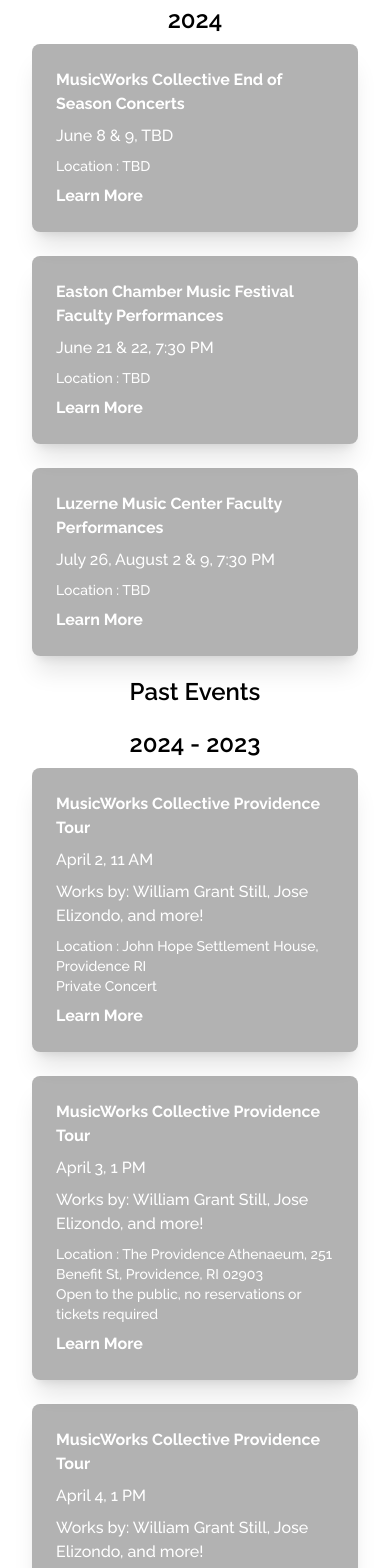
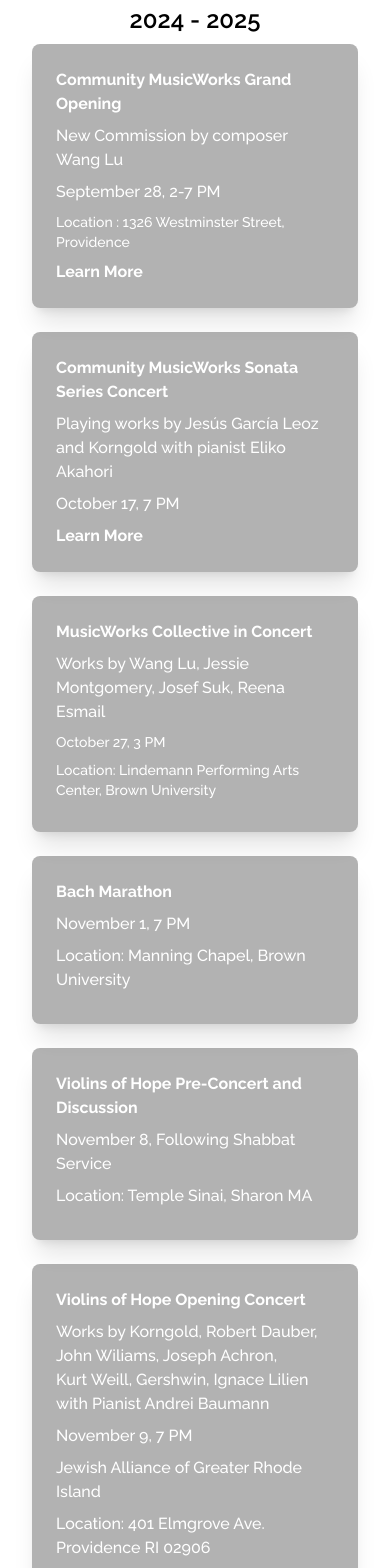
Before and after one commit to DanieleZils/next-trial, a Next.js app: page /upcoming-events in a window 390 px wide. Shown: the part 420-1988 px from the top of the page. Built offline with nearby package versions, Linux system fonts and the light colour scheme.

Commit message:
events + changes in bio

```diff
--- a/app/about/page.jsx
+++ b/app/about/page.jsx
@@ -33,9 +33,11 @@
             <h1 className="font-semibold text-xl pt-32 px-2">Biography</h1>
             <div className="text-sm md:text-base max-w-lg pt-8">
             <p className="p-2 leading-relaxed md:font-medium text-left mb-10">
-            Becca Kasdan is currently a Resident Musician at Community MusicWorks and a Teaching Associate at Brown University in Providence, RI.
-            At CMW, Becca performs as a member of the MusicWorks Collective, teaches violin lessons, and actively participates and coordinates community engagement
-            projects and initiatives. Dr. Kasdan teaches applied violin lessons and coaches chamber music for undergraduate and graduate students at Brown University.
+            Becca Kasdan is currently a Resident Musician at Community MusicWorks,
+            a Teaching Associate at Brown University, and Violin Faculty at New England Conservatory Preparatory/Expanded Education.
+            At CMW, Becca performs as a member of the MusicWorks Collective, teaches violin lessons, and actively participates and coordinates
+            community engagement projects and initiatives. Dr. Kasdan teaches applied violin lessons and coaches chamber music for undergraduate and
+            graduate students at Brown University and pre-college lessons to violin students at NEC.
             <br/> <br/> Becca received her Doctor of Musical
             Arts in Violin Performance at the University of Illinois at Urbana-Champaign where she studied with Meg
             Freivogel of the Jupiter String Quartet and served as the Violin Teaching Assistant. Previously, Becca
--- a/app/teaching/page.jsx
+++ b/app/teaching/page.jsx
@@ -66,6 +66,8 @@
                         <a href="https://communitymusicworks.org/" target="_blank" rel="noreferrer" className='text-sm md:text-base font-medium text-maroon'>Learn More!</a>
                         <h3 className='text-base md:text-lg font-bold pt-4 '>Teaching Associate- Brown University</h3>
                         <a href="https://music.brown.edu/" target="_blank" rel="noreferrer" className='text-sm md:text-base font-medium text-maroon'>Learn More!</a>
+                        <h3 className='text-base md:text-lg font-bold pt-4 '>String Faculty- New England Conservatory Preparatory/Expanded Education</h3>
+                        <a href="https://necmusic.edu/expanded-education/nec-prep/" target="_blank" rel="noreferrer" className='text-sm md:text-base font-medium text-maroon'>Learn More!</a>
 
                         <h3 className='text-base md:text-lg font-bold py-4'>Summer Teaching:</h3>
                         <p className='text-sm '>Faculty- Rhode Island Philharmonic Summer Chamber Music Workshop:</p>
--- a/app/upcoming-events/page.jsx
+++ b/app/upcoming-events/page.jsx
@@ -34,14 +34,84 @@
             <div ref={contentRef}
             className="relative p-8 py-24 md:px-12 md:py-24 md:absolute md:inset-0 md:z-10 md:bg-transparent md:mb-10 transition-opacity opacity-0 duration-[2s]">
                 <h2 className=" py-5 text-2xl font-semibold text-black md:text-black md:py-5 text-center md:text-left">Upcoming Events</h2>
-                <h2 className=" pb-2 text-2xl font-semibold text-black md:text-black text-center md:text-left">2024</h2>
+                <h2 className=" pb-2 text-2xl font-semibold text-black md:text-black text-center md:text-left">2024 - 2025</h2>
                 <div className='md:text-black md:text-left space-y-6'>
                     {/* Replace these divs with your own event data */}
                     <div className="bg-black bg-opacity-30 md:text-black text-white md:bg-transparent rounded-lg shadow-xl md:shadow-none p-6 md:p-0">
-                        <h3 className="font-bold pb-2">MusicWorks Collective End of Season Concerts</h3>
-                        <p className='font-medium text-base pb-2'>  June 8 & 9, TBD </p>
+                        <h3 className="font-bold pb-2">Community MusicWorks Grand Opening </h3>
+                        <p className='font-medium text-base pb-2'>New Commission by composer Wang Lu</p>
+                        <p className='font-medium text-base pb-2'>September 28, 2-7 PM </p>
+                        <p className='font-medium text-sm pb-2'>Location : 1326 Westminster Street, Providence</p>
+                           <a href="https://communitymusicworks.org/event/cmw-grand-opening-celebration/" className='font-bold hover:text-maroon'>Learn More</a>
+                    </div>
+                    <div className="bg-black bg-opacity-30 md:text-black text-white md:bg-transparent rounded-lg shadow-xl md:shadow-none p-6 md:p-0">
+                        <h3 className="font-bold pb-2">Community MusicWorks Sonata Series Concert</h3>
+                        <p className='font-medium text-base pb-2'>Playing works by  Jesús García Leoz and Korngold with pianist Eliko Akahori</p>
+                        <p className='font-medium text-base pb-2'>October 17, 7 PM </p>
+                           <a href="https://communitymusicworks.org/event/sonata-series-event-1-2/" className='font-bold hover:text-maroon'>Learn More</a>
+                    </div>
+                    <div className="bg-black bg-opacity-30 md:text-black text-white md:bg-transparent rounded-lg shadow-xl md:shadow-none p-6 md:p-0">
+                        <h3 className="font-bold pb-2">MusicWorks Collective in Concert</h3>
+                        <p className='font-medium text-base pb-2'>Works by Wang Lu, Jessie Montgomery, Josef Suk, Reena Esmail </p>
+                        <p className='font-medium text-sm pb-2'>October 27, 3 PM</p>
+                        <p className='font-medium text-sm pb-2'>Location: Lindemann Performing Arts Center, Brown University</p>
+                    </div>
+                    <div className="bg-black bg-opacity-30 md:text-black text-white md:bg-transparent rounded-lg shadow-xl md:shadow-none p-6 md:p-0">
+                        <h3 className="font-bold pb-2">Bach Marathon</h3>
+                        <p className='font-medium text-base pb-2'>November 1, 7 PM</p>
+                        <p className='font-medium text-base pb-2'>Location: Manning Chapel, Brown University </p>
+                    </div>
+                    <div className="bg-black bg-opacity-30 md:text-black text-white md:bg-transparent rounded-lg shadow-xl md:shadow-none p-6 md:p-0">
+                        <h3 className="font-bold pb-2">Violins of Hope Pre-Concert and Discussion</h3>
+                        <p className='font-medium text-base pb-2'>November 8, Following Shabbat Service</p>
+                        <p className='font-medium text-base pb-2'>Location: Temple Sinai, Sharon MA </p>
+                    </div>
+                    <div className="bg-black bg-opacity-30 md:text-black text-white md:bg-transparent rounded-lg shadow-xl md:shadow-none p-6 md:p-0">
+                        <h3 className="font-bold pb-2">Violins of Hope Opening Concert</h3>
+                        <p className='font-medium text-base pb-2'>Works by Korngold, Robert Dauber, John Wiliams, Joseph Achron,<br></br>
+                        Kurt Weill, Gershwin, Ignace Lilien with Pianist Andrei Baumann</p>
+                        <p className='font-medium text-base pb-2'>November 9, 7 PM</p>
+                        <p className='font-medium text-base pb-2'>Jewish Alliance of Greater Rhode Island</p>
+                        <p className='font-medium text-base pb-2'>Location: 401 Elmgrove Ave. Providence RI 02906</p>
+                    </div>
+                    <div className="bg-black bg-opacity-30 md:text-black text-white md:bg-transparent rounded-lg shadow-xl md:shadow-none p-6 md:p-0">
+                        <h3 className="font-bold pb-2">MusicWorks Collective Concert</h3>
+                        <p className='font-medium text-base pb-2'>Featuring Jeremy Eicher's book, Time's Echo,<br></br>
+                        Works by Shostakovich, Britten, and Strauss</p>
+                        <p className='font-medium text-base pb-2'>January 25, 26 - Time TBD</p>
+                        <p className='font-medium text-base pb-2'>Location: 1326 Westminster St. Providence</p>
+                    </div>
+                    <div className="bg-black bg-opacity-30 md:text-black text-white md:bg-transparent rounded-lg shadow-xl md:shadow-none p-6 md:p-0">
+                        <h3 className="font-bold pb-2">Mendelssohn Octet with the Isidore Quartet</h3>
+                        <p className='font-medium text-base pb-2'>March 15, Time TBD</p>
+                        <p className='font-medium text-base pb-2'>Location: 1326 Westminster St. Providence, RI </p>
+                    </div>
+                    <div className="bg-black bg-opacity-30 md:text-black text-white md:bg-transparent rounded-lg shadow-xl md:shadow-none p-6 md:p-0">
+                        <h3 className="font-bold pb-2">MusicWorks Collective Concert</h3>
+                        <p className='font-medium text-base pb-2'>April 5 and 6, Time TBD</p>
+                        <p className='font-medium text-base pb-2'>Location: 1326 Westminster St. Providence, RI</p>
+                    </div>
+                    <div className="bg-black bg-opacity-30 md:text-black text-white md:bg-transparent rounded-lg shadow-xl md:shadow-none p-6 md:p-0">
+                        <h3 className="font-bold pb-2">Korngold Suite for 2 violins, cello and piano, other chamber works TBA</h3>
+                        <p className='font-medium text-base pb-2'>April 26 and 27, Time TBD</p>
+                        <p className='font-medium text-base pb-2'>Location: Providence and Dedham/Falmouth MA</p>
+                    </div>
+                    <div className="bg-black bg-opacity-30 md:text-black text-white md:bg-transparent rounded-lg shadow-xl md:shadow-none p-6 md:p-0">
+                        <h3 className="font-bold pb-2">MusicWorks Collective Season Finale concerts</h3>
+                        <p className='font-medium text-base pb-2'>Works by Tchaikovsky, Jennifer Higdon, and Nikos Skalkotas</p>
+                        <p className='font-medium text-base pb-2'>June 7 and 8, Time TBD</p>
+                        <p className='font-medium text-base pb-2'>Location: 1326 Westminster St. Providence RI</p>
+                    </div>
+                </div>
+                <h2 className=" py-5 text-2xl font-semibold text-black md:text-black md:py-5 text-center md:text-left">Past Events</h2>
+                <h2 className=" pb-2 text-2xl font-semibold text-black md:text-black text-center md:text-left">2024 - 2023</h2>
+                <div className='md:text-black md:text-left space-y-6'>
+                    {/* Replace these divs with your own event data */}
+                    <div className="bg-black bg-opacity-30 md:text-black text-white md:bg-transparent rounded-lg shadow-xl md:shadow-none p-6 md:p-0">
+                        <h3 className="font-bold pb-2">Luzerne Music Center Faculty Performances</h3>
+                        <p className='font-medium text-base pb-2'> July 26, August 2 & 9, 7:30 PM </p>
                         <p className='font-medium text-sm pb-2'>Location : TBD</p>
-                           <a href="https://communitymusicworks.org/event/musicworks-collective-season-finale-concert/" className='font-bold hover:text-maroon'>Learn More</a>
+                           <a href="https://www.luzernemusic.org/2023-season" className='font-bold hover:text-maroon'>Learn More</a>
                     </div>
                     <div className="bg-black bg-opacity-30 md:text-black text-white md:bg-transparent rounded-lg shadow-xl md:shadow-none p-6 md:p-0">
                         <h3 className="font-bold pb-2">Easton Chamber Music Festival Faculty Performances</h3>
@@ -50,17 +120,11 @@
                            <a href="https://eastonchambermusicfestival.org/concerts.html" className='font-bold hover:text-maroon'>Learn More</a>
                     </div>
                     <div className="bg-black bg-opacity-30 md:text-black text-white md:bg-transparent rounded-lg shadow-xl md:shadow-none p-6 md:p-0">
-                        <h3 className="font-bold pb-2">Luzerne Music Center Faculty Performances</h3>
-                        <p className='font-medium text-base pb-2'> July 26, August 2 & 9, 7:30 PM </p>
+                        <h3 className="font-bold pb-2">MusicWorks Collective End of Season Concerts</h3>
+                        <p className='font-medium text-base pb-2'>  June 8 & 9, TBD </p>
                         <p className='font-medium text-sm pb-2'>Location : TBD</p>
-                           <a href="https://www.luzernemusic.org/2023-season" className='font-bold hover:text-maroon'>Learn More</a>
+                           <a href="https://communitymusicworks.org/event/musicworks-collective-season-finale-concert/" className='font-bold hover:text-maroon'>Learn More</a>
                     </div>
-
-                </div>
-                <h2 className=" py-5 text-2xl font-semibold text-black md:text-black md:py-5 text-center md:text-left">Past Events</h2>
-                <h2 className=" pb-2 text-2xl font-semibold text-black md:text-black text-center md:text-left">2024 - 2023</h2>
-                <div className='md:text-black md:text-left space-y-6'>
-                    {/* Replace these divs with your own event data */}
                     <div className="bg-black bg-opacity-30 md:text-black text-white md:bg-transparent rounded-lg shadow-xl md:shadow-none p-6 md:p-0">
                         <h3 className="font-bold pb-2">MusicWorks Collective Providence Tour</h3>
                         <p className='font-medium text-base pb-2'> April 2, 11 AM </p>
```
